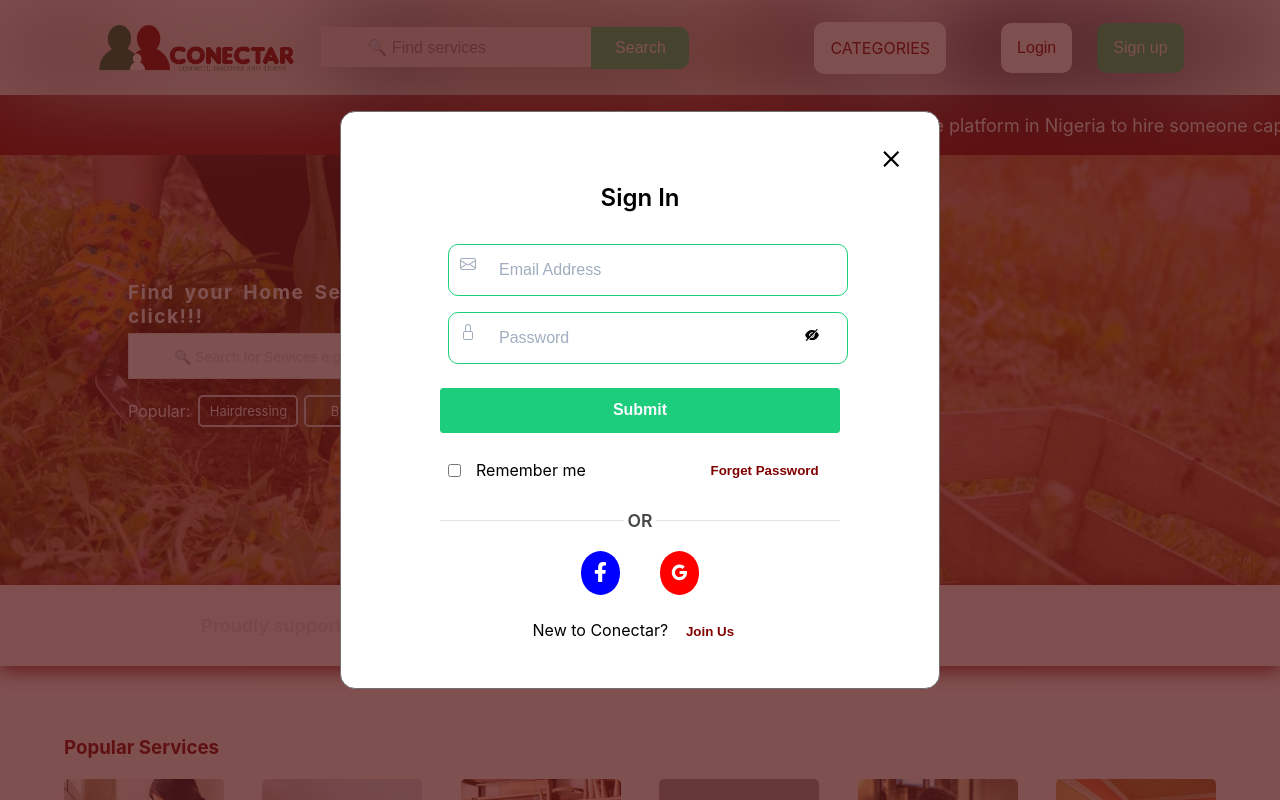
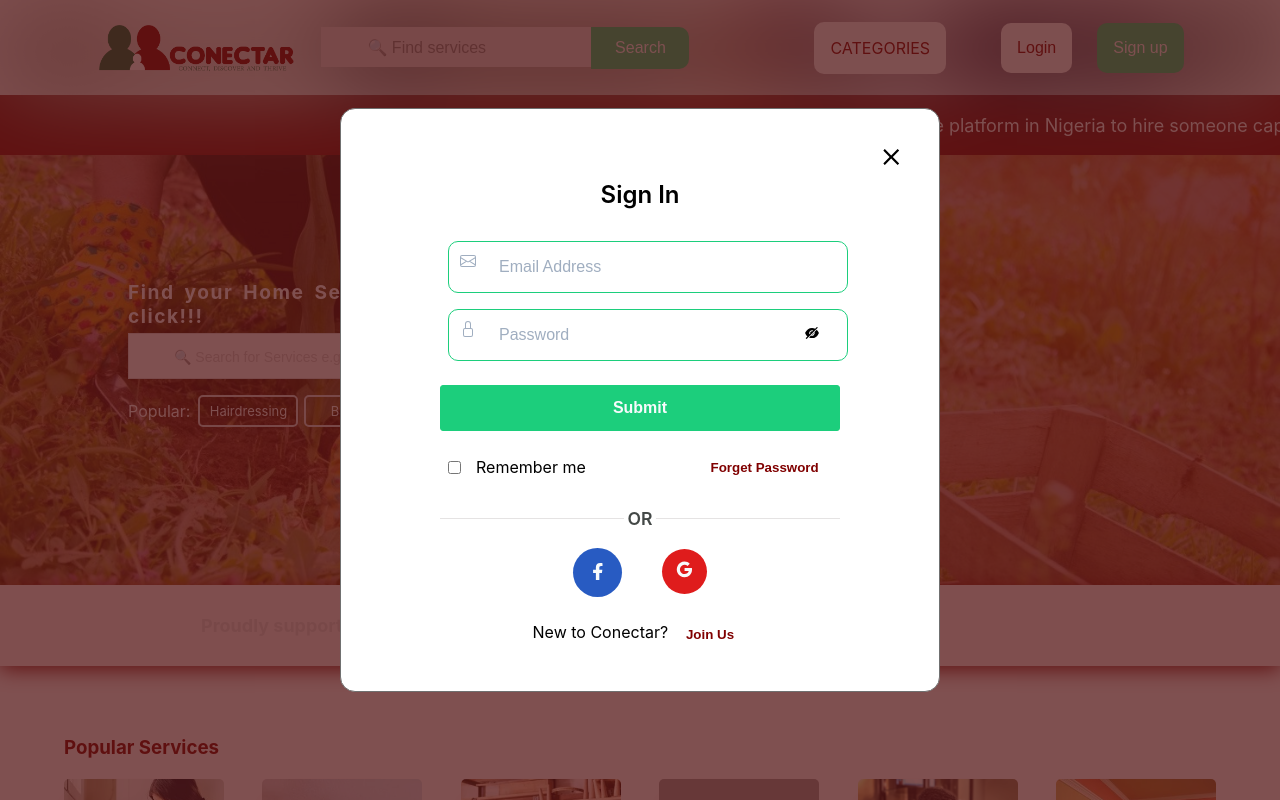
Before and after one commit to ogungbile-oluwasogo/conectar, a React (Create React App) app: page / in a window 1280 px wide. Both pictures are taken after a click on the button "Login". Shown: the top 800 px of the page. Built offline with nearby package versions, Linux system fonts and the light colour scheme; grey boxes are pictures that could not be loaded.

Commit message:
Create userProfile

```diff
--- a/package.json
+++ b/package.json
@@ -3,6 +3,7 @@
   "version": "0.1.0",
   "private": true,
   "dependencies": {
+    "@react-oauth/google": "^0.11.1",
     "@testing-library/jest-dom": "^5.16.5",
     "@testing-library/react": "^13.4.0",
     "@testing-library/user-event": "^13.5.0",
--- a/src/components/Footer/Footer.module.css
+++ b/src/components/Footer/Footer.module.css
@@ -1,6 +1,9 @@
+footer {
+  background-color: #541616;
+}
+
 .footer-wrapper {
   background-color: #541616;
-  border: 1px solid #707070;
   display: flex;
   justify-content: space-evenly;
   align-items: flex-start;
@@ -36,7 +39,7 @@
 .footer-copyright p {
   padding: 0px 2px;
   font-size: small;
-  color: #800000;
+  color: #F7FAFC;
 }
 
 /* Footer Mobile styling*/
--- a/src/components/Footer/index.jsx
+++ b/src/components/Footer/index.jsx
@@ -5,7 +5,7 @@ import style from "./Footer.module.css";
 
 const Footer = () => {
   return (
-    <div>
+    <footer>
       <div className={style["footer-wrapper"]}>
         <Logo />
         <div className={style["footer-inner-flex"]}>
@@ -70,7 +70,7 @@ const Footer = () => {
         <p>All right reserved:</p>
         <p>2023 @ Nigeria Conectar.com</p>
       </div>
-    </div>
+    </footer>
   );
 };
 
--- a/src/components/HomeProcess/HomeProcess.module.css
+++ b/src/components/HomeProcess/HomeProcess.module.css
@@ -4,12 +4,11 @@
 
 .process-blur-background {
   background-image: url("/public/homeblurbackground.jpg");
-  filter: blur(3px);
+  filter: blur(2px);
   background-position: 35% 65%;
   background-repeat: no-repeat;
   background-size: cover;
   height: 450px;
-  border: 1px solid #707070;
 }
 
 .process-background-color {
@@ -47,7 +46,7 @@
   flex-direction: column;
   justify-content: center;
   align-items: center;
-  border: 1px solid #1cce7c;
+  /* border: 1px solid #1cce7c; */
 }
 
 .arrow-styling {
--- a/src/components/OAuth/OAuth.module.css
+++ b/src/components/OAuth/OAuth.module.css
@@ -1,4 +1,3 @@
-
 .icon-container {
   display: flex;
   align-items: center;
@@ -8,12 +7,12 @@
 }
 
 .facebook-icon-btn {
-  padding: 0.7em;
-  padding-top: 0.8em;
-  background: blue;
+  width: 49px;
+  height: 49px;
+  background: #285bc2;
   border-radius: 50%;
   border: none;
-  color: #ffffff;
+  color: #F7FAFC;
   text-align: center;
 
   margin-right: 3em;
@@ -21,18 +20,18 @@
 }
 
 .google-icon-btn {
-  padding: 0.7em;
-  padding-top: 0.8em;
-  background: red;
+  width: 45px;
+  height: 45px;
+  background: #df1c1c;
   border-radius: 50%;
   border: none;
-  color: #ffffff;
+  color: #F7FAFC;
 
   cursor: pointer;
 }
 
 .facebook-icon {
-  font-size: 1.3rem;
+  font-size: 1.1rem;
 }
 
 .facebook-icon:hover {
```
Also changed, not shown: src/pages/UserProfile/UserProfile.jsx (added, +7 -0 lines), 1 other file (tests, documents, lock files or other folders).
